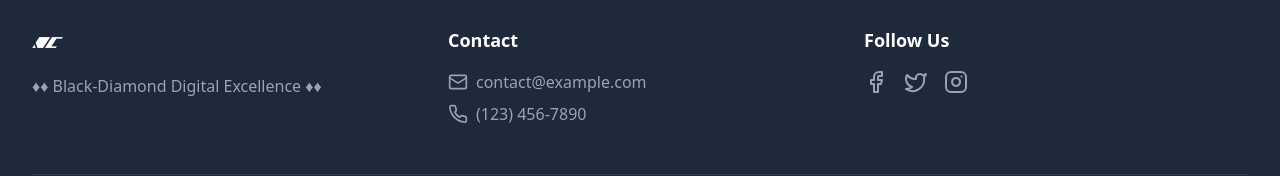
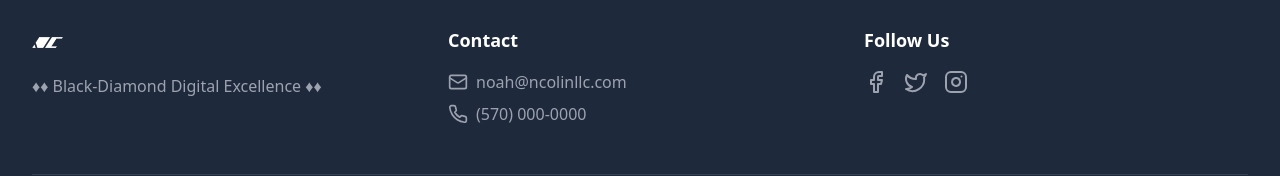
Before and after one commit to nscolin/alpine-niche-synergy, a React (Vite) app: page /about in a window 1280 px wide. Shown: the part 736-912 px from the top of the page. Built offline with nearby package versions, Linux system fonts and the light colour scheme.

Commit message:
Update Footer.tsx

```diff
--- a/src/components/Footer.tsx
+++ b/src/components/Footer.tsx
@@ -15,13 +15,13 @@ export const Footer = () => {
           <div>
             <h3 className="text-lg font-semibold mb-4">Contact</h3>
             <div className="space-y-2">
-              <a href="mailto:contact@example.com" className="flex items-center text-gray-400 hover:text-white transition-colors">
+              <a href="mailto:noah@ncolinllc.com" className="flex items-center text-gray-400 hover:text-white transition-colors">
                 <Mail className="h-5 w-5 mr-2" />
-                contact@example.com
+                noah@ncolinllc.com
               </a>
-              <a href="tel:+1234567890" className="flex items-center text-gray-400 hover:text-white transition-colors">
+              <a href="tel:+5700000000" className="flex items-center text-gray-400 hover:text-white transition-colors">
                 <Phone className="h-5 w-5 mr-2" />
-                (123) 456-7890
+                (570) 000-0000
               </a>
             </div>
           </div>
```
